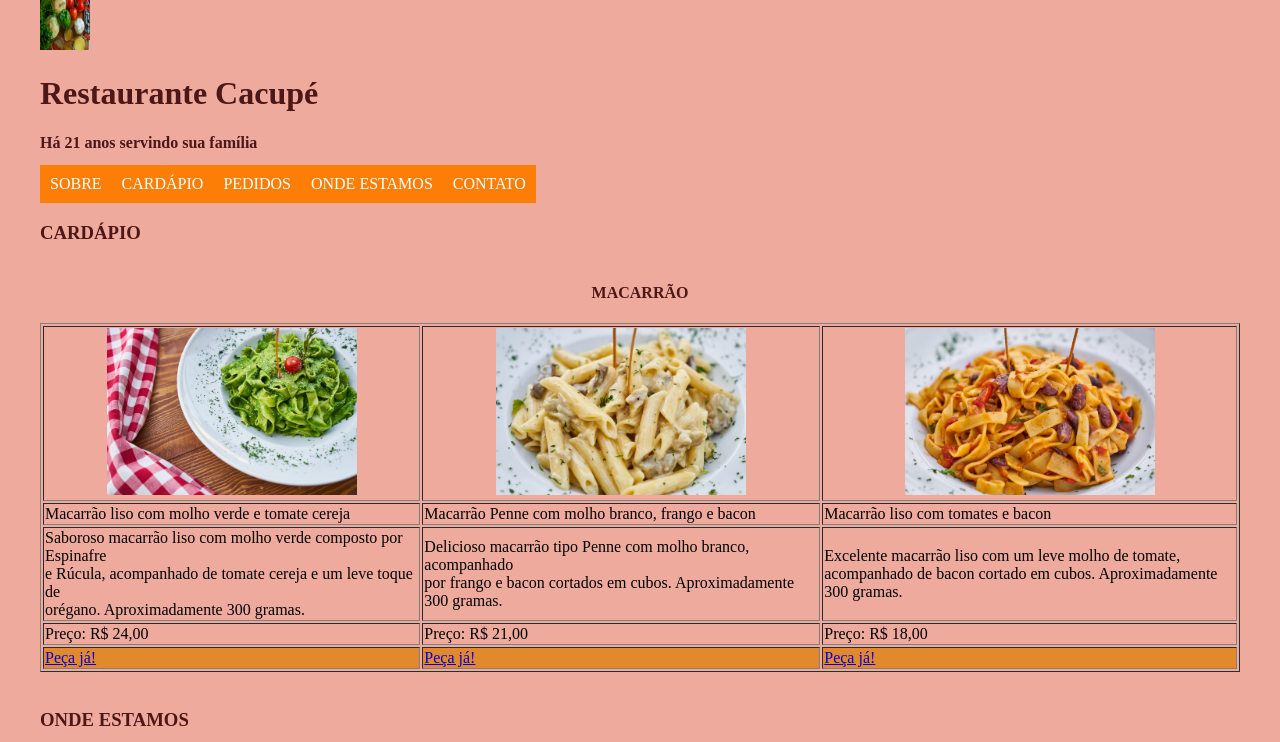
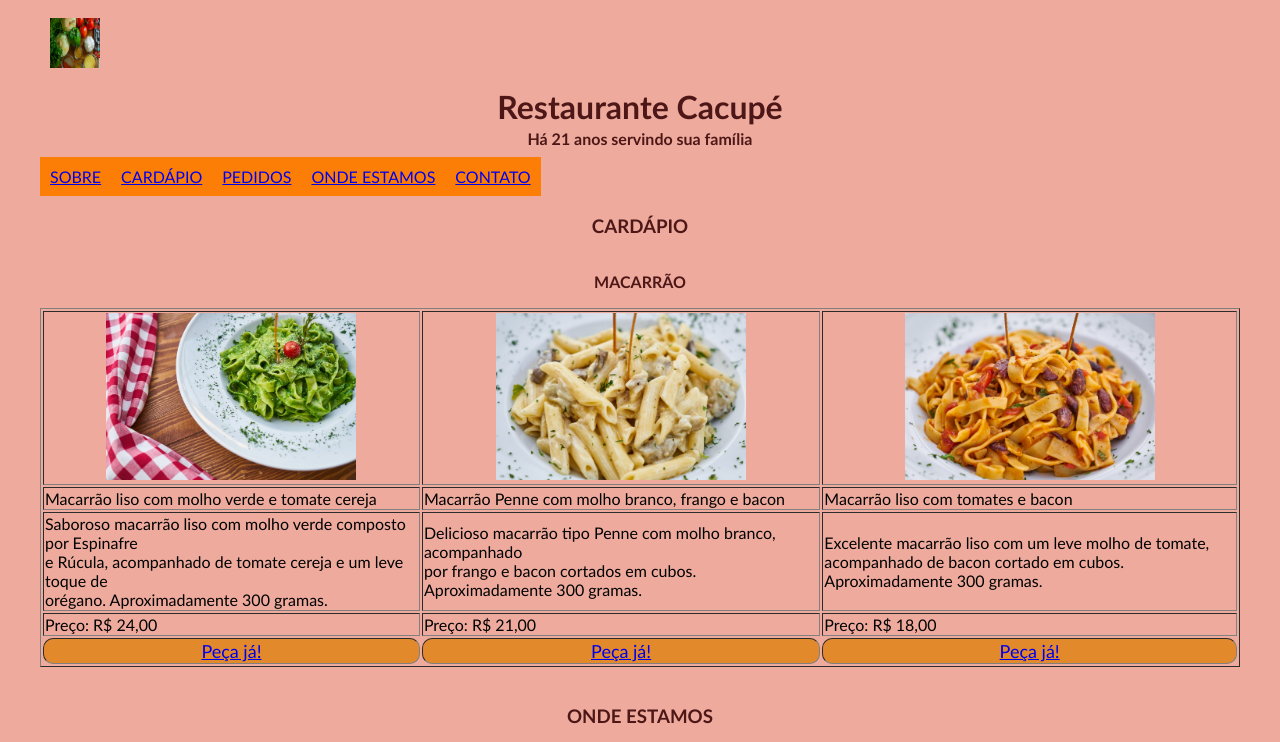
Before and after one commit to Cheryn1988/exerciciocardapio, a plain HTML site: page index.html in a window 1280 px wide. Shown: the top 742 px of the page. Drawn offline with Linux system fonts and the light colour scheme.

Commit message:
correcao arquivo index e css

```diff
--- a/index.html
+++ b/index.html
@@ -12,18 +12,18 @@
      <!-- Cabeçalho-->
     <img id="logotipo" src="imagens/logotipo.jpg" alt="Logotipo Restaurante Cacupe">
 
-   <br> <h1>Restaurante Cacupé</h1>
-    <h2>Há 21 anos servindo sua família </h2>
+    <h1 class="centralizar">Restaurante Cacupé</h1>
+    <h2 class="centralizar">Há 21 anos servindo sua família </h2>
 
 
     <!-- Container flex -->
     <div class="container">
         <!-- Itens Flex -->
-        <div class="item item-1">SOBRE</div>
-        <div class="item item-2">CARDÁPIO</div>
-        <div class="item item-3">PEDIDOS</div>
-        <div class="item item-4">ONDE ESTAMOS</div>
-        <div class="item item-5">CONTATO</div>
+        <div class="item item-1"> <a href="https://www.google.com.br/" target="_blank"> SOBRE </a></div>
+        <div class="item item-2"> <a href="https://www.google.com.br/" target="_blank"> CARDÁPIO </a></div>
+        <div class="item item-3"> <a href="https://www.google.com.br/" target="_blank"> PEDIDOS </a></div>
+        <div class="item item-4"> <a href="https://www.google.com.br/" target="_blank"> ONDE ESTAMOS </a></div>
+        <div class="item item-5"> <a href="https://www.google.com.br/" target="_blank"> CONTATO </a></div>
         </div>
 </header>
 
@@ -31,7 +31,7 @@
 <!-- corpo do texto-->
 <!--cardápio-->
     <section>
-    <h3> CARDÁPIO </h3>
+    <h3 class="centralizar"> CARDÁPIO </h3>
 
     <table border="1">
         <caption> <h4> MACARRÃO</h4> </caption>
@@ -69,11 +69,11 @@
     <!-- seção "Onde estamos"-->
 <br>
 <p>
-<h3>ONDE ESTAMOS</h3>
+<h3 class="centralizar">ONDE ESTAMOS</h3>
 
 <iframe src="https://www.google.com/maps/embed?pb=!1m18!1m12!1m3!1d14151.378882886738!2d-48.53387399976207!3d-27.536282870492915!2m3!1f0!2f0!3f0!3m2!1i1024!2i768!4f13.1!3m3!1m2!1s0x952747a7f008cc29%3A0x517ee289f88d6820!2sCacup%C3%A9%2C%20Florian%C3%B3polis%20-%20SC%2C%20Brasil!5e0!3m2!1spt-PT!2spt!4v1690501423891!5m2!1spt-PT!2spt" width="400" height="200" style="border:0;" allowfullscreen="" loading="lazy" referrerpolicy="no-referrer-when-downgrade"; alt="Localizacao restaurante maps"></iframe>
-<h4> ENDEREÇO:</h4>
-<h5>Estrada para a Felicidade, 1166
+<h4 class="centralizar"> ENDEREÇO:</h4>
+<h5 class="centralizar">Estrada para a Felicidade, 1166
 <br>Cacupé, Florianópolis - SC
 <br> CEP 12345-000 <br>Brasil</h5>
 </p>
@@ -81,7 +81,7 @@
 
 <!--rodapé-->
 <footer>
-<h5>Copyright 2023 <!--colocar imagem símbolo de direito autoral-->
+<h5 class="centralizar">Copyright 2023 <!--colocar imagem símbolo de direito autoral-->
 Cher Oliboni Luza</h5>
 </footer>
 
--- a/style.css/styles.css
+++ b/style.css/styles.css
@@ -1,11 +1,25 @@
-#logotipo {width: 50px;
+#logotipo {
+    width: 50px;
     height: 50px;
-    vertical-align: center;
-        position: relative}
+    padding: 10px;
+    }
 
-body {background-color: #eeab9d;
+h1, h2 {
+    line-height: 10px;
+}
+h4 {
+    line-height: 10px;
+}
+
+.centralizar {
+    text-align: center;
+}
+body {
+background-color: #eeab9d;
 max-width: 1200px;
 margin: auto;
+font-family:'Gill Sans', 'Gill Sans MT', Calibri, 'Trebuchet MS', sans-serif;
+padding: 0.5rem;
 }
 
 h1 { color:rgb(77, 23, 23); font-size: 2rem; vertical-align: text-top;}
@@ -23,12 +37,27 @@ h5 { color:rgb(17, 17, 213); font-size: small;}
     flex-wrap: wrap;
    justify-content: flex-end;
     background-color: #fd7e07;
-    color: #fff; }
+    color: #fff;
+ }
+
     .item {
     align-items: flex-start;
-        padding: 10px;    ;
+        padding: 10px;
  }
 
  #preço1, #preço2, #preço3 {
     color: black; font-size: big; background-color: rgb(226, 137, 43);
-  }
+    text-decoration: none;
+    border-radius: 10px;
+    text-align:center;
+    font-size:large;
+   }
+   #preço1:hover{
+    background-color: rgba(226, 137, 43, 0.548);
+   }
+   #preço2:hover{
+    background-color: rgba(226, 137, 43, 0.548);
+   }
+   #preço3:hover{
+    background-color: rgba(226, 137, 43, 0.548);
+   }
```
